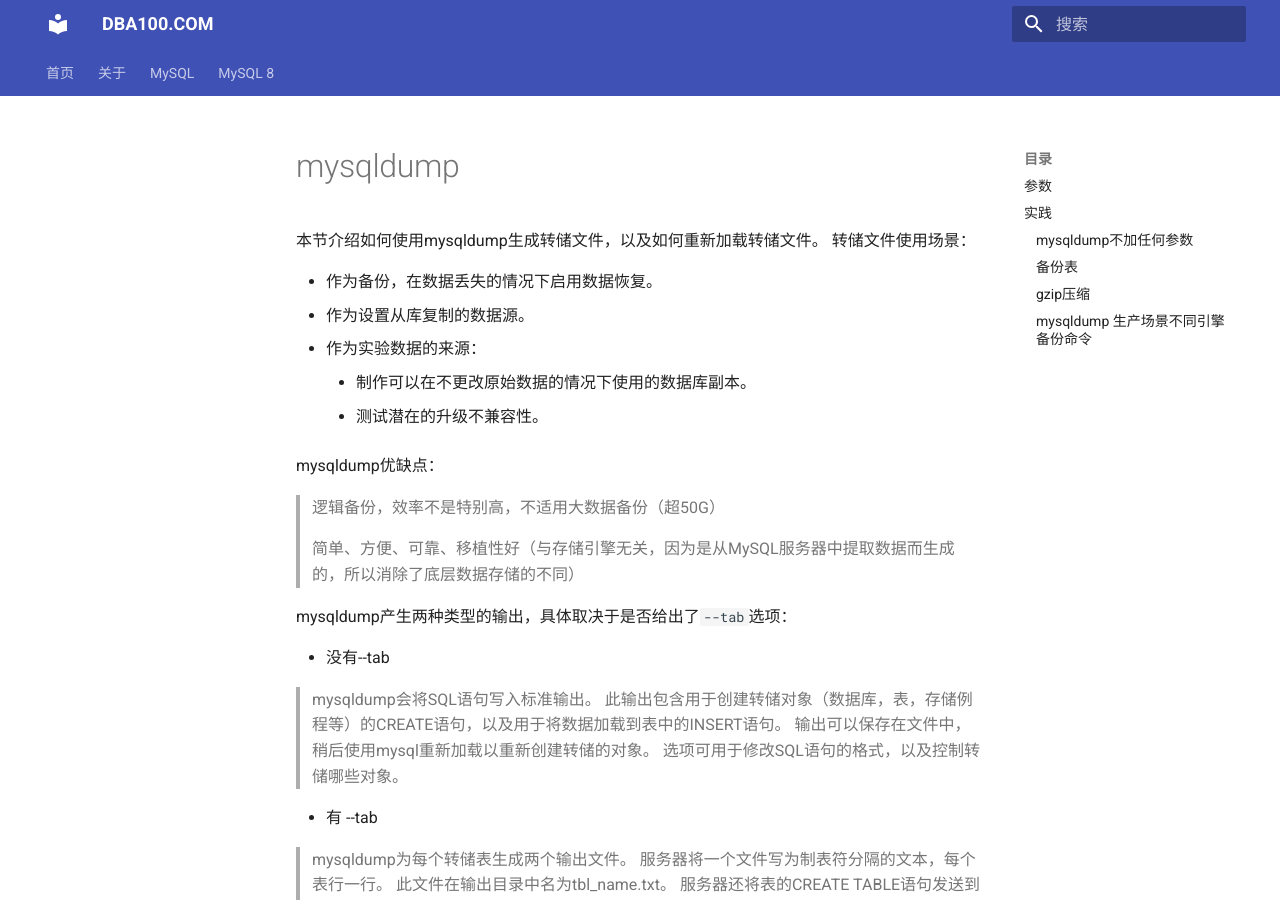
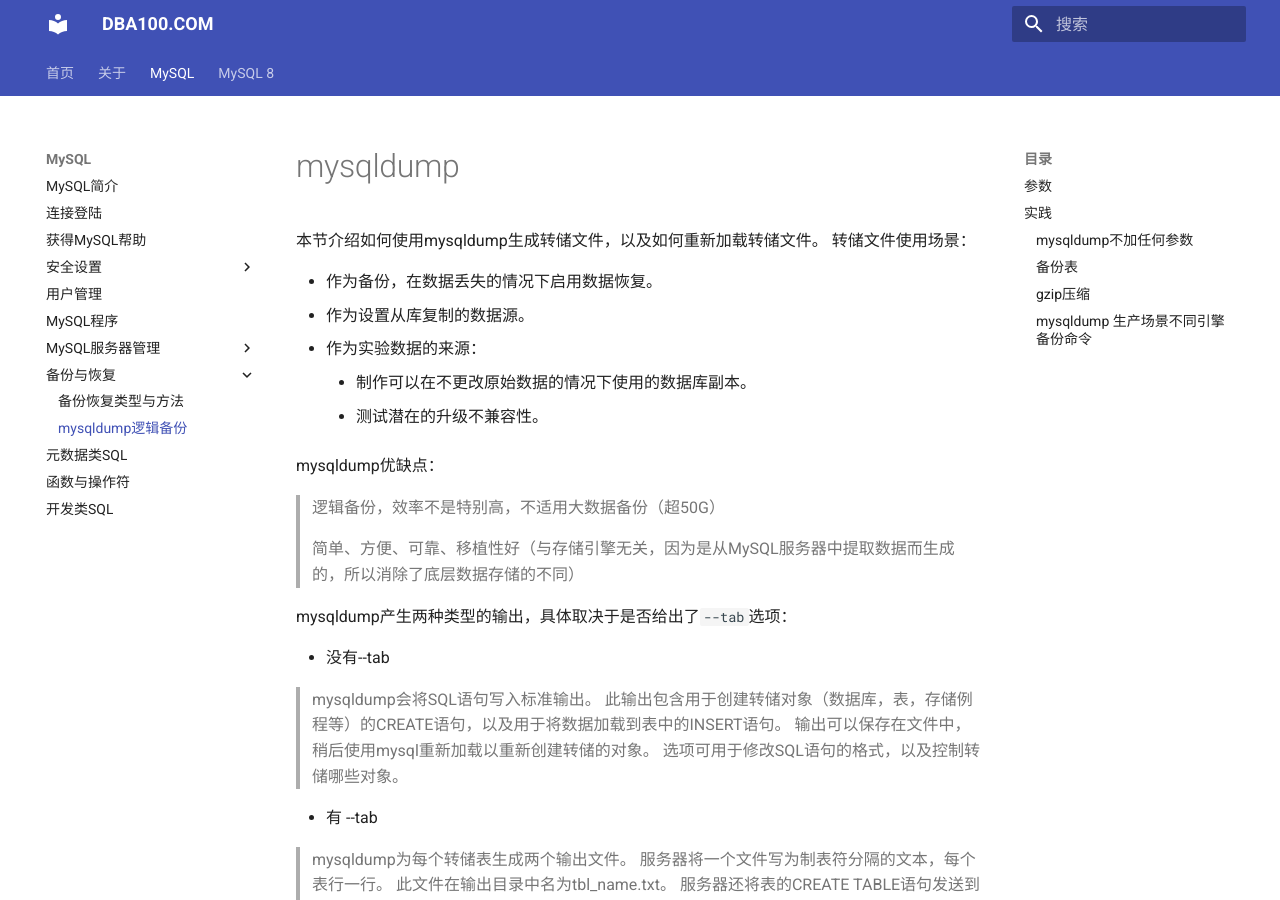
Before and after one commit to duliang123/dba100, an MkDocs documentation site: the page built from docs/mysql/backup-and-recovery/mysqldump.md, in a window 1280 px wide and 900 px high. Built offline with MkDocs 1.6.1 and Material for MkDocs 9.7.7, drawn with Linux system fonts in a browser that asks for light colours.

Commit message:
Update mkdocs.yml

```diff
--- a/mkdocs.yml
+++ b/mkdocs.yml
@@ -35,8 +35,8 @@ nav:
     - 'MySQL服务器管理':
       - '配置和状态信息': mysql/server-administration/server-configuration.md
     - '备份与恢复':
-      - '备份恢复类型与方法': 1.md
-      - 'mysqldump逻辑备份': 2.md
+      - '备份恢复类型与方法': mysql/backup-and-recovery/backup-types-and-methods.md
+      - 'mysqldump逻辑备份': mysql/backup-and-recovery/mysqldump.md
     - '元数据类SQL': 3.md
     - '函数与操作符': 1.md
     - '开发类SQL': 4.md
```
